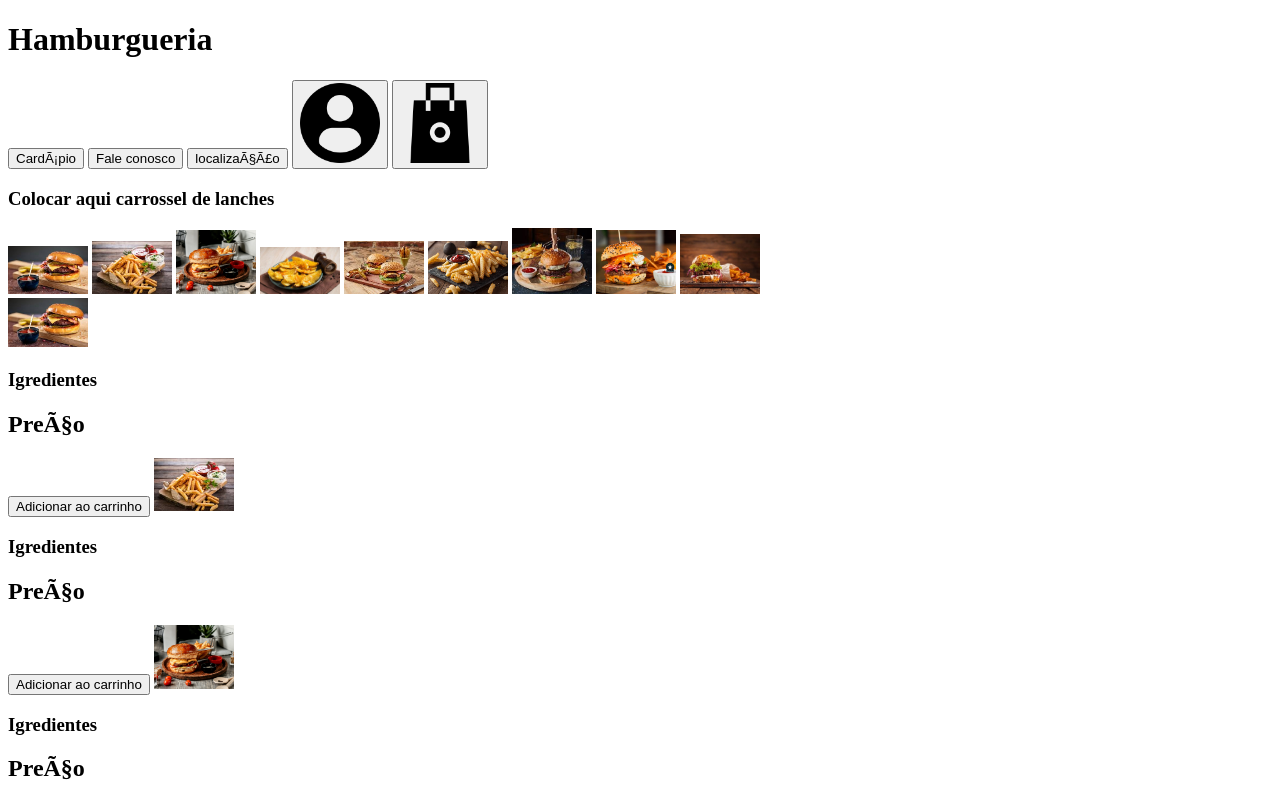
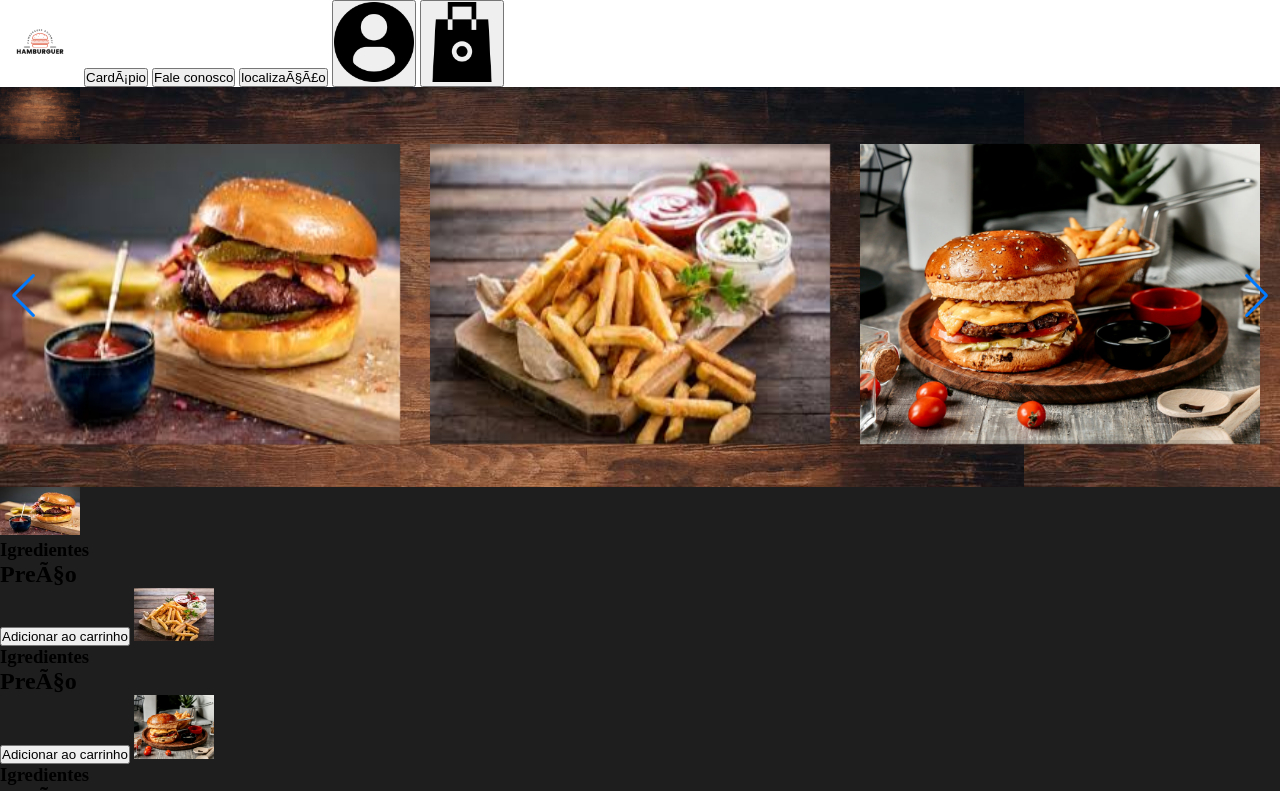
Before and after one commit to dev-vanessadias/hamburgueria, a plain HTML site: page index.html in a window 1280 px wide. Shown: the top 791 px of the page. Drawn offline with nearby package versions, Linux system fonts and the light colour scheme.

Commit message:
estilização da seção carrossel

```diff
--- /dev/null
+++ b/cardapio.css
@@ -0,0 +1,3 @@
+.cardapio {
+    background-color: rgba(0, 0, 0, 0.882);
+}
--- /dev/null
+++ b/carrossel.css
@@ -0,0 +1,11 @@
+
+.carrossel {
+    background-image: url("./img/background.png");
+    width: 100%;
+    height: 400px;
+}
+
+.swiper-slide img {
+    width: 400px;
+    height: 300px;
+}
--- /dev/null
+++ b/header.css
@@ -0,0 +1,3 @@
+img {
+    width: 80px;
+}
--- a/index.html
+++ b/index.html
@@ -5,11 +5,15 @@
     <meta http-equiv="X-UA-Compatible" content="IE=edge">
     <meta name="viewport" content="width=device-width, initial-scale=1.0">
     <title>Hamburgueria</title>
+    <link rel="stylesheet" href="https://cdn.jsdelivr.net/npm/swiper@8/swiper-bundle.min.css"/>
     <link rel="stylesheet" href="style.css">
+    <link rel="stylesheet" href="carrossel.css">
+    <link rel="stylesheet" href="cardapio.css">
+    <link rel="stylesheet" href="header.css">
 </head>
 <body>
-    <header.>
-        <h1>Hamburgueria</h1>
+    <header>
+        <img src="./img/logohamburguer.png">
         <button>Cardápio</button>
         <button>Fale conosco</button>
         <button>localização</button>
@@ -17,16 +21,27 @@
         <button><img src="./img/shopping-bag.png"/></button>
     </header>
     <section class="carrossel">
-        <h3>Colocar aqui carrossel de lanches</h3>
-        <img src="./img/lanche1.png" alt="hamburguer">
-        <img src="./img/batata1.png" alt="batata frinta">
-        <img src="./img/lanche2.jpg" alt="hamburguer">
-        <img src="./img/batata2.jpg" alt="batata frita">
-        <img src="./img/lanche3.png" alt="hamburguer">
-        <img src="./img/batata3.png" alt="hamburguer">
-        <img src="./img/lanche4.png" alt="hamburguer">
-        <img src="./img/lanche5.jpeg" alt="hamburguer">
-        <img src="./img/lanche6.jpeg" alt="hamburguer">
+        <img src="./img/background.png" alt="madeira de fundo">
+        <div class="swiper">
+            <div class="swiper-wrapper">
+                <div class="swiper-slide"><img src="./img/lanche1.png" alt="hamburguer"></div>
+                <div class="swiper-slide"><img src="./img/batata1.png" alt="batata frinta"></div>
+                <div class="swiper-slide"><img src="./img/lanche2.jpg" alt="hamburguer"></div>
+                <div class="swiper-slide"><img src="./img/batata2.jpg" alt="batata frita"></div>
+                <div class="swiper-slide"><img src="./img/lanche3.png" alt="hamburguer"></div>
+                <div class="swiper-slide"><img src="./img/batata3.png" alt="hamburguer"></div>
+                <div class="swiper-slide"><img src="./img/lanche4.png" alt="hamburguer"></div>
+                <div class="swiper-slide"><img src="./img/lanche5.jpeg" alt="hamburguer"></div>
+                <div class="swiper-slide"><img src="./img/lanche6.jpeg" alt="hamburguer"></div>
+            ...
+            </div>
+            <div class="swiper-pagination"></div>
+
+            <div class="swiper-button-prev"></div>
+            <div class="swiper-button-next"></div>
+
+            <div class="swiper-scrollbar"></div>
+        </div>
     </section>
     <section class="cardapio">
         <img src="./img/lanche1.png" alt="hamburguer">
@@ -67,11 +82,18 @@
         <button>Adicionar ao carrinho</button>
     </section>
     <section>
-        <h3>Colocar mapa aqui</h3>
+        <iframe src="https://www.google.com/maps/embed?pb=!1m14!1m12!1m3!1d117344.55477859103!2d-45.964667383032!3d-23.206038796011867!2m3!1f0!2f0!3f0!3m2!1i1024!2i768!4f13.1!5e0!3m2!1sen!2sbr!4v1674775475486!5m2!1sen!2sbr" width="600" height="450" style="border:0;" allowfullscreen="" loading="lazy" referrerpolicy="no-referrer-when-downgrade"></iframe>"
     </section>
-
+    <script src="https://cdn.jsdelivr.net/npm/swiper@8/swiper-bundle.min.js"></script>
+    <script>
+        const swiper = new Swiper('.swiper', {
+            speed: 10,
+            slidesPerView: 3,
+            spaceBetween: 10,
+        });
+    </script>
 </body>
 <footer>
-   <h3>rodapé</h3>
+    <h3>Rua dos lanches, 201, Jardim Gourmet, São José dos Campos - SP</h3>
 </footer>
 </html>
--- a/style.css
+++ b/style.css
@@ -1,3 +1,5 @@
- img {
-    width: 80px;
+* {
+    margin: 0;
+    padding: 0;
+    box-sizing: border-box;
 }
```
Also changed, not shown: img/background.png (added).
